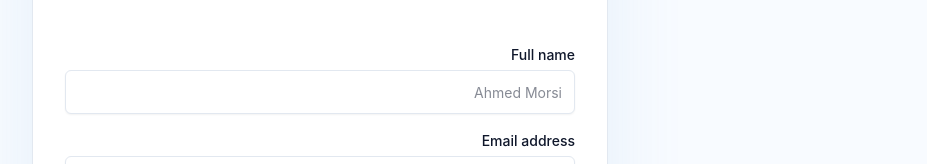
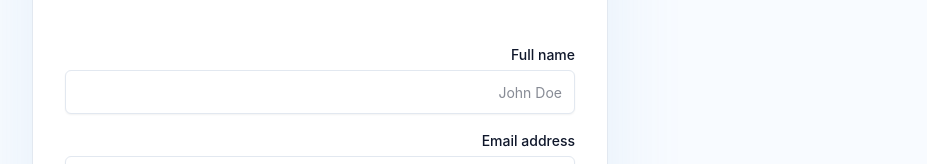
Before and after one commit to ahmed-morsi-ai/kodraq-digital-platform, a React (Vite) app in the folder frontend/: page /register in a window 1280 px wide. Shown: the part 325-489 px from the top of the page, without its empty margins (320-1247 px from the left). Built offline with nearby package versions, Linux system fonts and the light colour scheme; no server answers.

Commit message:
fix(auth): change full name placeholder to generic example in registration form

```diff
--- a/frontend/src/pages/Register.tsx
+++ b/frontend/src/pages/Register.tsx
@@ -159,7 +159,7 @@
                   id="full_name"
                   type="text"
                   autoComplete="name"
-                  placeholder="Ahmed Morsi"
+                  placeholder="John Doe"
                   value={fullName}
                   onChange={(event) => setFullName(event.target.value)}
                   required
```
